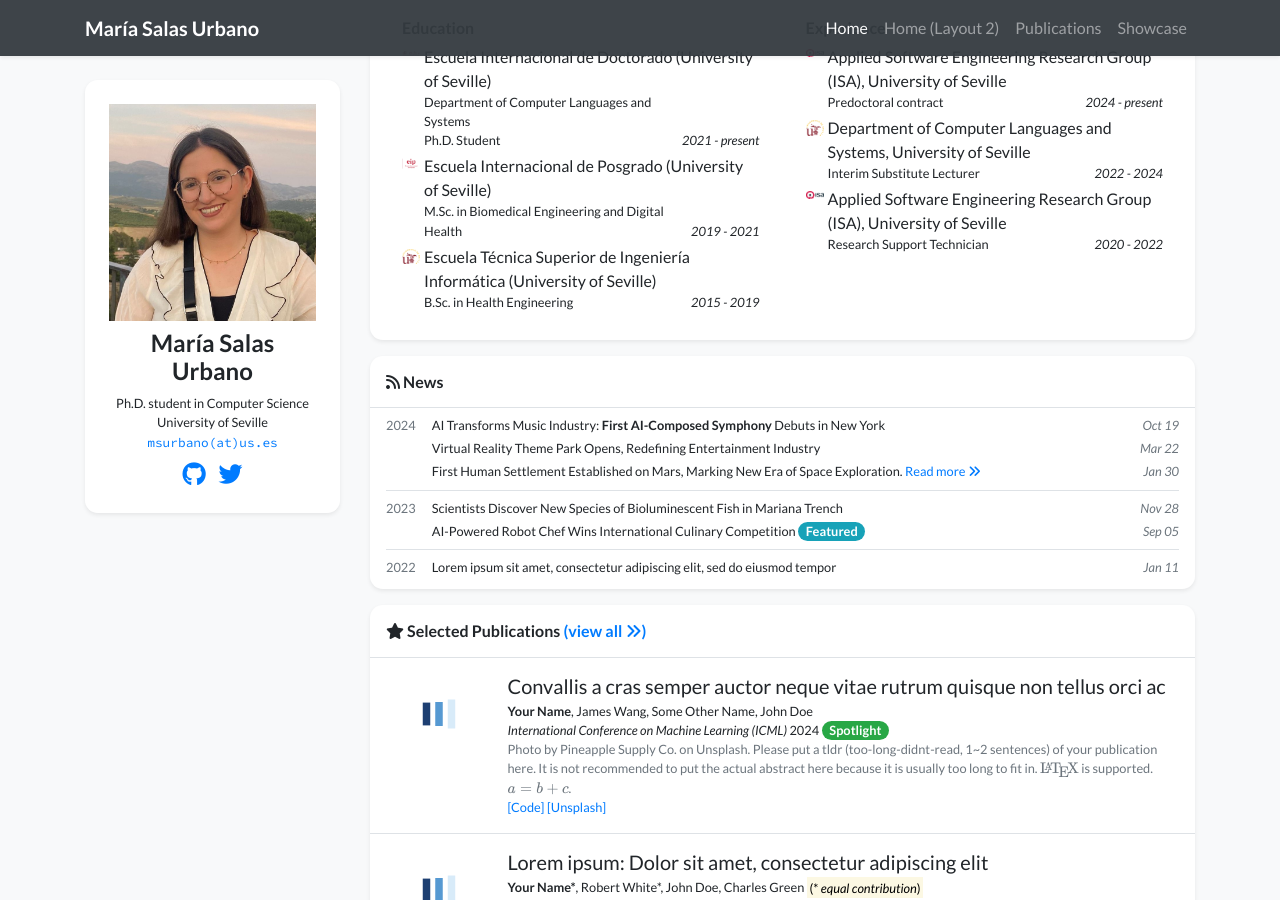
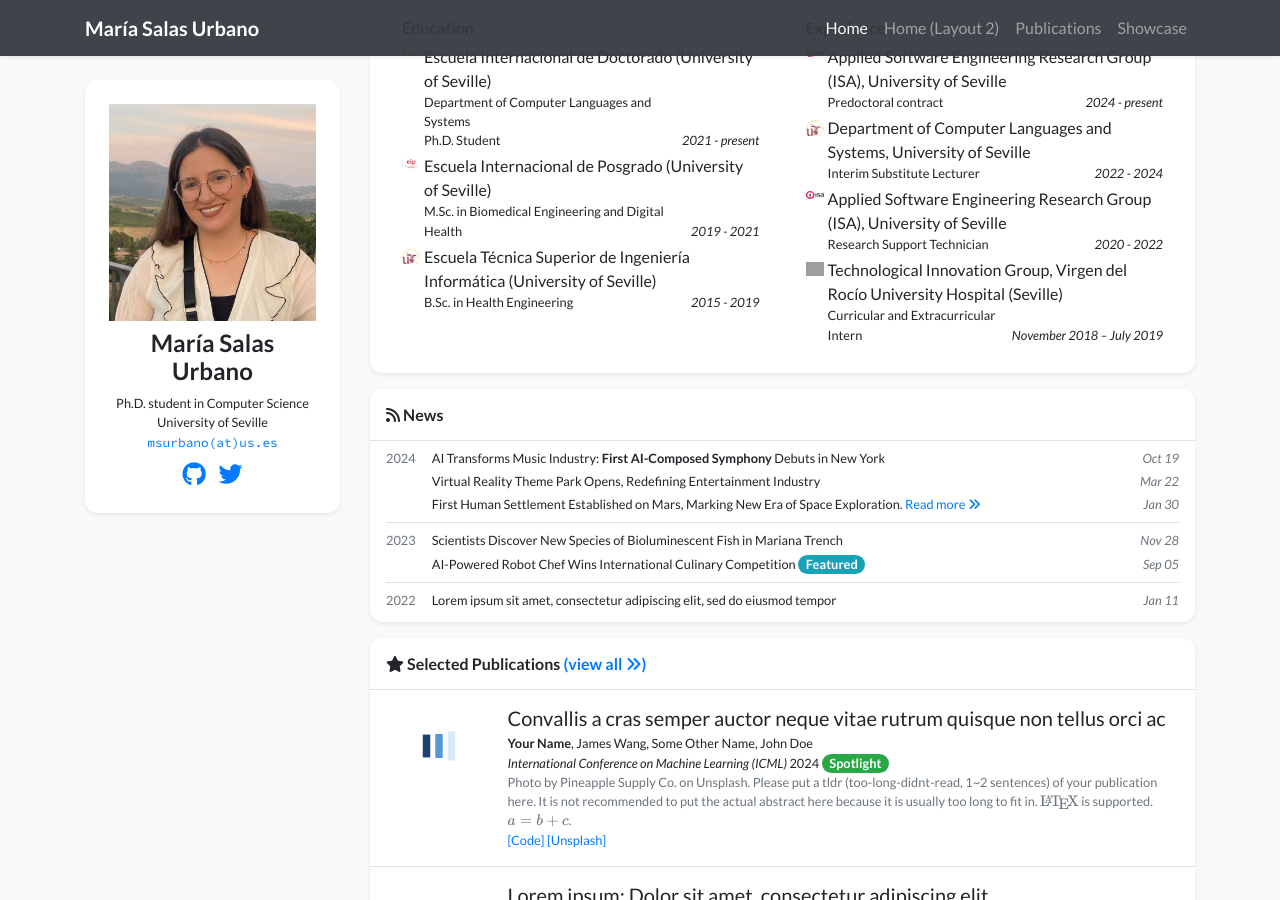
Before and after one commit to msurbano/msurbano.github.io, a Jekyll site: the page built from index.html, in a window 1280 px wide and 900 px high, scrolled down 566 px. Built offline with Jekyll 4.4.1, drawn with Linux system fonts in a browser that asks for light colours; nearby versions of some CDN libraries; a style sheet for code colours, icons or effects is not loaded; grey boxes are pictures that could not be loaded.

Commit message:
Update profile.yml

```diff
--- a/_data/profile.yml
+++ b/_data/profile.yml
@@ -67,6 +67,12 @@ experience:
   position: Research Support Technician
   date: 2020 - 2022
 
+- name: Technological Innovation Group, Virgen del Rocío University Hospital (Seville)
+  logo: /assets/images/photos/huvr.png
+  position: Curricular and Extracurricular Intern
+  date: November 2018 – July 2019
+
+
 # awards:
 # - name: Award Name 2
 #   date: 2024
```
